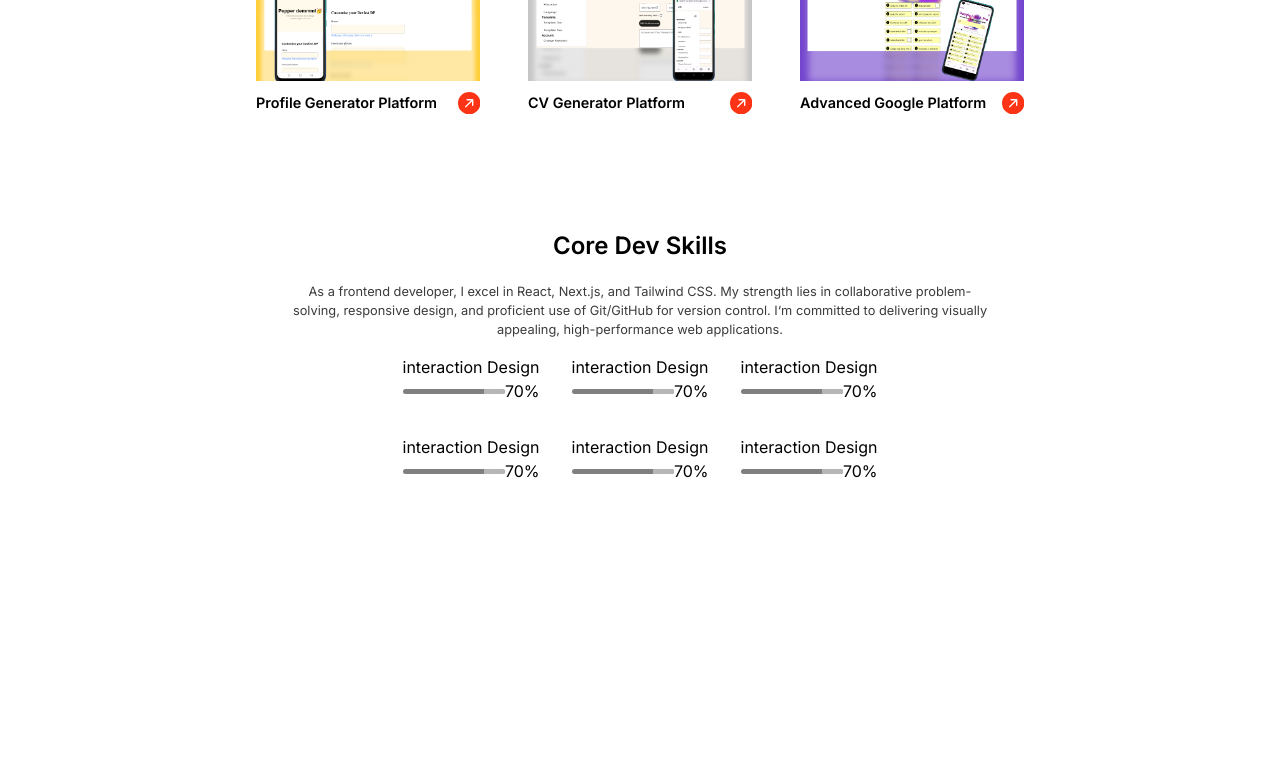
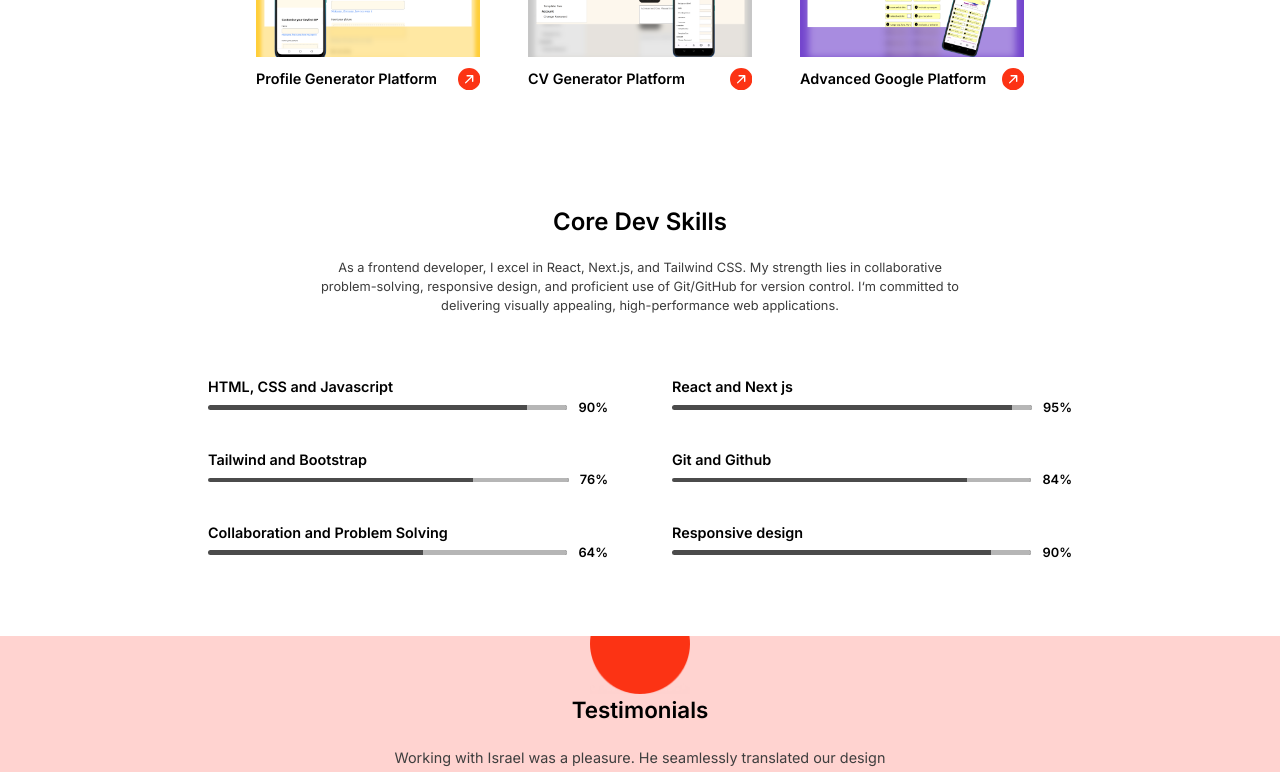
Before and after one commit to IsraelIyke/IsraelNwangwu, a Next.js app: page / in a window 1280 px wide. Shown: the part 1340-2112 px from the top of the page. Built offline with nearby package versions, Linux system fonts and the light colour scheme; a web font is replaced by a local one.

Commit message:
finished the skills component

```diff
--- a/app/components/Banner.js
+++ b/app/components/Banner.js
@@ -1,4 +1,5 @@
 import Image from "next/image";
+import Link from "next/link";
 
 export default function Banner() {
   return (
@@ -15,7 +16,10 @@ export default function Banner() {
         </div>
         <div className="banner-cta-btn">
           <button className="banner-hire-me">Hire Me</button>
-          <button className="banner-resume">Resume</button>
+          <a href="/CV/Israel-Nwangwu.pdf" download="Israel_Nwangwu_CV.pdf">
+            {" "}
+            <button className="banner-resume">Resume</button>
+          </a>
         </div>
       </div>
       <div className="banner-image-container">
--- a/app/components/Skills.js
+++ b/app/components/Skills.js
@@ -3,39 +3,33 @@ import SkillsCard from "./SkillsCard";
 const card = [
   {
     id: 1,
-    img: "/images/telectify.png",
-    title: "Internet of Things Platform",
-    link: "https://telectify.vercel.app/",
+    title: "HTML, CSS and Javascript",
+    percent: 90,
   },
   {
     id: 2,
-    img: "/images/ezynotify.png",
-    title: "Notification Platform",
-    link: "https://ezynotify.pages.dev/",
+    title: "React and Next js",
+    percent: 95,
   },
   {
     id: 3,
-    img: "/images/varlc.png",
-    title: "Educational Platform",
-    link: "https://www.varlc.com/",
+    title: "Tailwind and Bootstrap",
+    percent: 76,
   },
   {
     id: 4,
-    img: "/images/dev.png",
-    title: "Profile Generator Platform",
-    link: "https://dp-gen-devfest.vercel.app/",
+    title: "Git and Github",
+    percent: 84,
   },
   {
     id: 5,
-    img: "/images/cv.png",
-    title: "CV Generator Platform",
-    link: "https://resume-eta-dusky.vercel.app/account",
+    title: "Collaboration and Problem Solving",
+    percent: 64,
   },
   {
     id: 6,
-    img: "/images/google.png",
-    title: "Advanced Google Platform",
-    link: "/https://google-like-a-pro.vercel.app/",
+    title: "Responsive design",
+    percent: 90,
   },
 ];
 export default function Skills() {
@@ -52,8 +46,7 @@ export default function Skills() {
         {card.map((items) => (
           <SkillsCard
             key={items.id}
-            img={items.img}
-            link={items.link}
+            percent={items.percent}
             title={items.title}
           />
         ))}
--- a/app/components/SkillsCard.js
+++ b/app/components/SkillsCard.js
@@ -1,16 +1,14 @@
-import Image from "next/image";
-import Link from "next/link";
-import { BsFillArrowUpRightCircleFill } from "react-icons/bs";
-
 export default function SkillsCard(props) {
+  const progress = (100 - props.percent) * 4;
+  console.log(2);
   return (
     <div className="skillsCard">
-      <div className="skills-card-text">interaction Design</div>
+      <div className="skills-card-text">{props.title}</div>
       <div className="skills-card-progress">
         <div className="skills-card-bar">
-          <span></span>
+          <span style={{ width: progress }}></span>
         </div>
-        <div className="skills-card-percent">70%</div>
+        <div className="skills-card-percent">{props.percent}%</div>
       </div>
     </div>
   );
--- a/app/page.js
+++ b/app/page.js
@@ -28,7 +28,7 @@ export default function Home() {
       <Nav />
       <Banner />
       <About />
-      <Services />
+      {/* <Services /> */}
       <Portfolio />
       <Skills />
       <Testimonial />
--- a/app/styles/skills.css
+++ b/app/styles/skills.css
@@ -1,10 +1,10 @@
 .skills {
-  padding: 5rem 18rem;
+  padding: 5rem 0;
   display: flex;
   flex-direction: column;
   align-items: center;
   text-align: center;
-  height: 40rem;
+  height: 32rem;
 }
 .skills h3 {
   font-size: 1.5rem;
@@ -14,10 +14,15 @@
 .skills p {
   font-size: 0.8rem;
   color: rgb(60, 60, 60);
+  width: 50vw;
+  margin-bottom: 2.8rem;
 }
 
 .skillsCard {
-  margin: 1rem 1rem;
+  width: 25rem;
+  margin: 1rem 2rem;
+  display: flex;
+  flex-direction: column;
 }
 
 /* @media (max-width: 768px) {
@@ -28,18 +33,17 @@
 
 .skills-grid {
   display: grid;
-  grid-template-columns: repeat(3, 1fr); /* 3 columns */
+  grid-template-columns: repeat(2, 1fr); /* 3 columns */
 }
 .skills-card-bar {
   position: relative;
-  width: 80%;
+  width: 100%;
   height: 0.3rem;
-  background-color: gray;
+  background-color: rgb(75, 75, 75);
   border-radius: 0.5rem;
 }
 .skills-card-bar span {
   position: absolute;
-  width: 20%;
   right: 0;
   top: 0;
   height: 0.3rem;
@@ -50,3 +54,13 @@
   display: flex;
   align-items: center;
 }
+.skills-card-text {
+  text-align: left;
+  font-weight: 600;
+  font-size: 0.9rem;
+}
+.skills-card-percent {
+  font-size: 0.8rem;
+  margin-left: 0.7rem;
+  font-weight: 600;
+}
```
Also changed, not shown: 2 other files (tests, documents, lock files or other folders).
